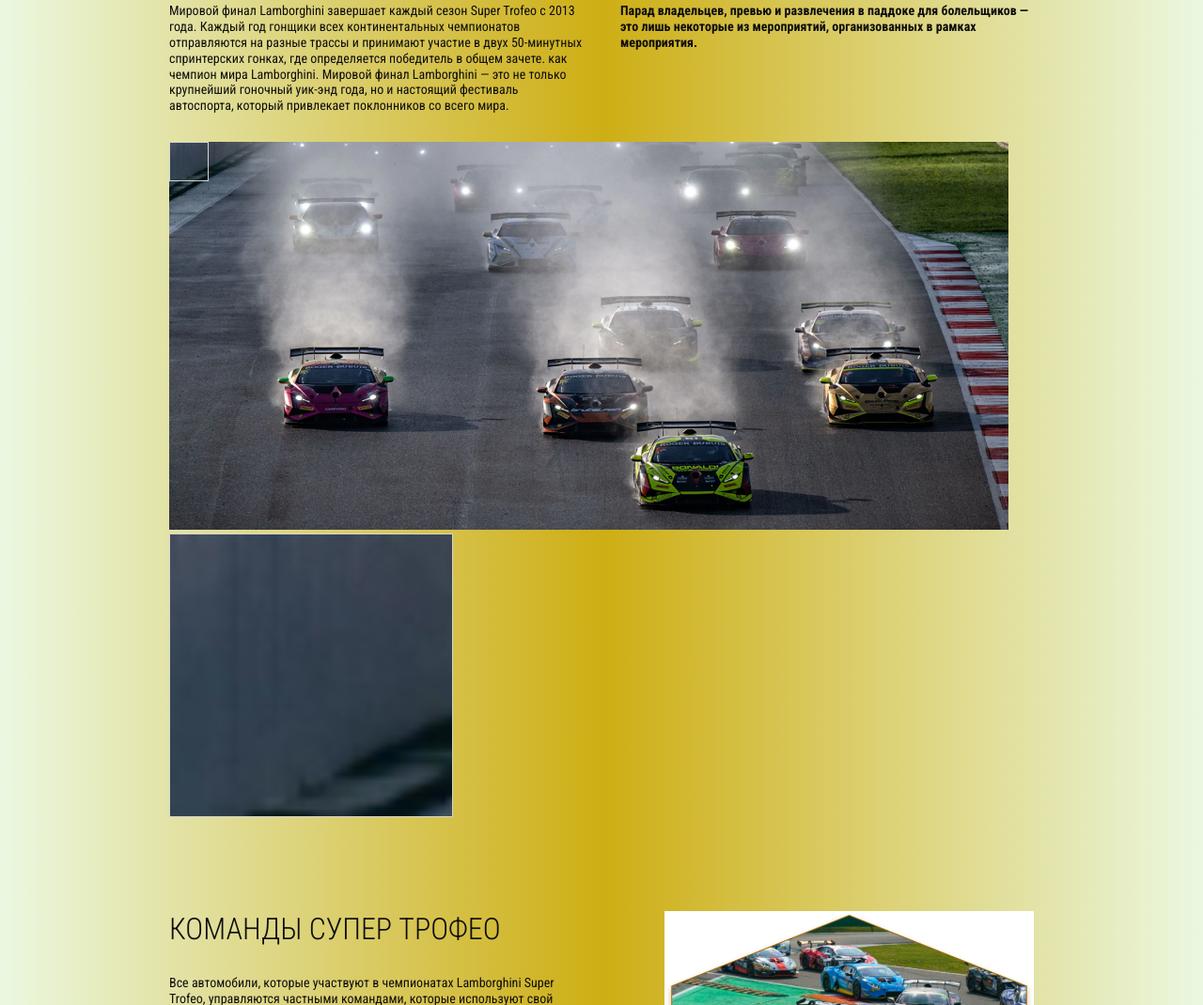
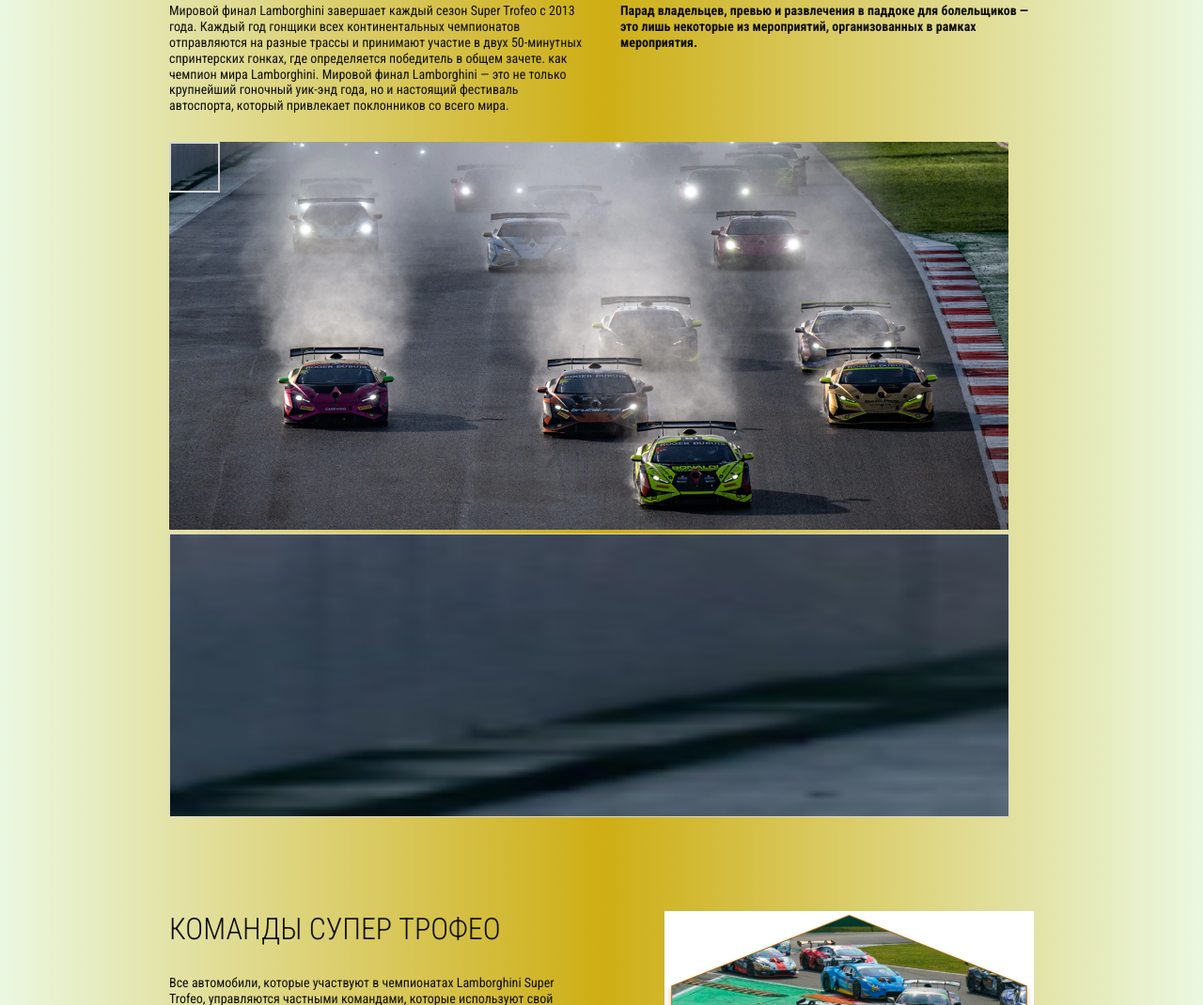
Before and after one commit to maly6eva/lamborghini, a plain HTML site: page lamborghini/index.html in a window 1280 px wide. Shown: the part 1634-2704 px from the top of the page at 94% size. Drawn offline with nearby package versions, Linux system fonts and the light colour scheme.

Commit message:
коррекция Image Zoom

```diff
--- a/lamborghini/css/style.css
+++ b/lamborghini/css/style.css
@@ -325,17 +325,18 @@ body {
     }
 .img-zoom-lens {
     position: absolute;
-    border: 1px solid #d4d4d4;
+    border: 2px solid #d4d4d4;
     /*set the size of the lens:*/
-    width: 40px;
-    height: 40px;
+    width: 50px;
+    height: 50px;
 }
 
 .img-zoom-result {
     border: 1px solid #d4d4d4;
     /*set the size of the result div:*/
-    width: 300px;
+    width: 892px;
     height: 300px;
+
 }
 .info__part-img2 {
     object-fit: cover;
```
Also changed, not shown: lamborghini/js/main.js (+6 -58 lines).
